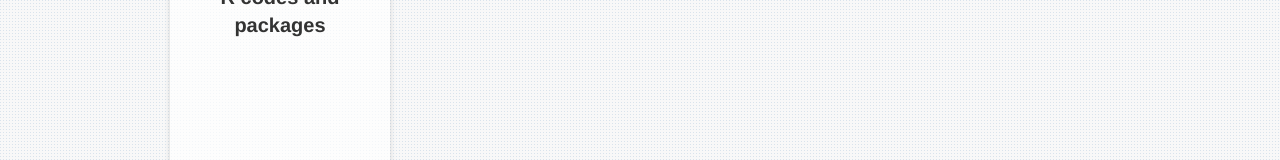
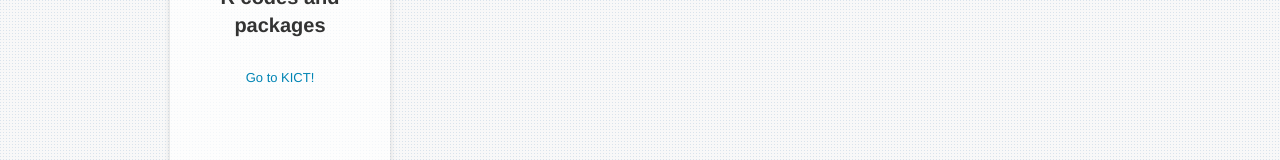
Before and after one commit to openwatercode/openwatercode.github.io, a plain HTML site: page index.html in a window 1280 px wide. Shown: the part 183-343 px from the top of the page. Drawn offline with Linux system fonts and the light colour scheme.

Commit message:
Update index.html

```diff
--- a/index.html
+++ b/index.html
@@ -250,6 +250,7 @@
       <div id="main" class="grid-1">
         <div id="logo"><h1>KICT-R</h1></div>
         <h1>Collection of KICT's R codes and packages</h1>
+        <a href = "http://www.kict.re.kr/">Go to KICT!</a>
       </div>
 
       <div class="grid grid-3">
```
